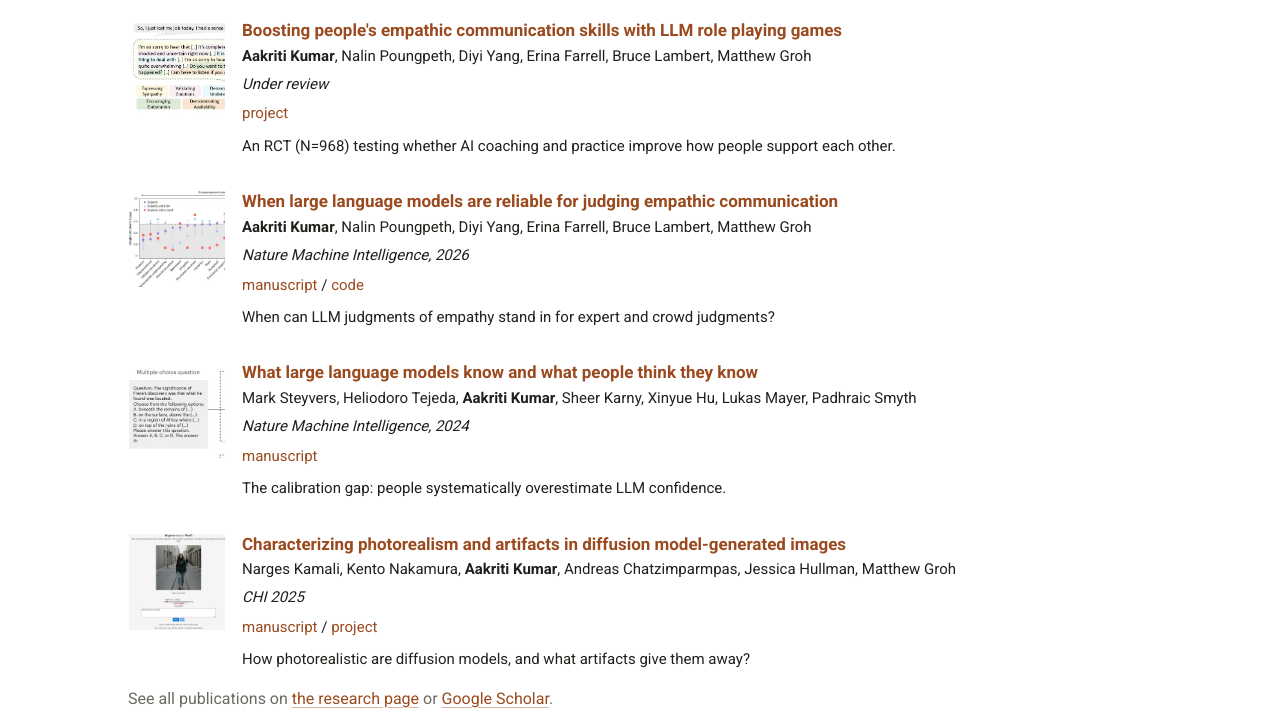
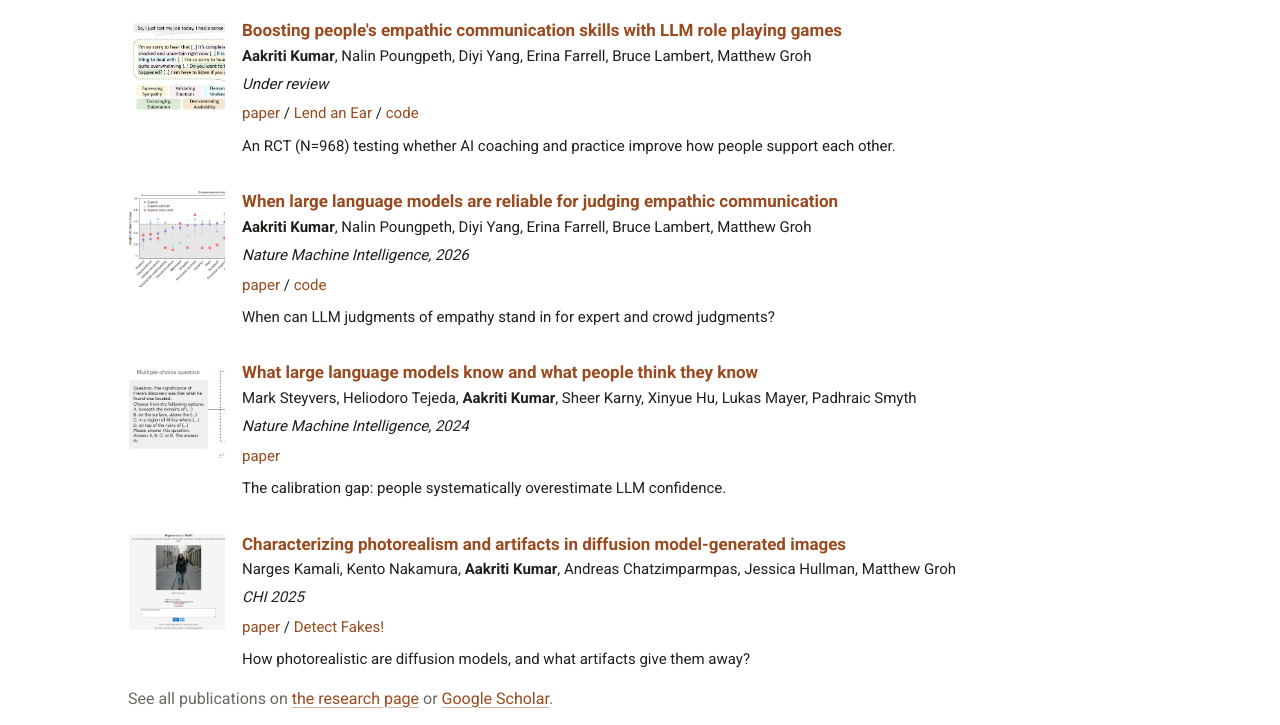
Before and after one commit to aakriti1kumar/aakriti1kumar.github.io, a Jekyll site: the page built from index.md, in a window 1280 px wide. Shown: the part 775-1500 px from the top of the page. Built offline with Jekyll 4.4.1, drawn with Linux system fonts in a browser that asks for light colours; Markdown is read by kramdown in place of the engine named in the settings.

Commit message:
Revise links and text labels in selected_work.yml
Updated links and text labels in selected_work.yml to reflect 'paper' instead of 'manuscript' and added new project links.

```diff
--- a/_data/selected_work.yml
+++ b/_data/selected_work.yml
@@ -16,8 +16,12 @@
   figure_alt: "Annotated conversation showing empathic and misattuned responses to someone who lost their job"
   blurb: "An RCT (N=968) testing whether AI coaching and practice improve how people support each other."
   links:
-    - text: "project"
+    - text: "paper"
+      url: "https://arxiv.org/abs/2603.15245"
+    - text: "Lend an Ear"
       url: "https://human-ai-collaboration-lab.kellogg.northwestern.edu/rpg"
+    - text: "code"
+      url: "https://github.com/aakriti1kumar/replication-data-and-code-practicing-with-llms-cultivates-human-empathic-communication"
 
 - title: "When large language models are reliable for judging empathic communication"
   link: "https://www.nature.com/articles/s42256-025-01169-6"
@@ -27,7 +31,7 @@
   figure_alt: "Inter-rater reliability (weighted Cohen's kappa) of experts, LLMs, and crowds across empathy subcomponents"
   blurb: "When can LLM judgments of empathy stand in for expert and crowd judgments?"
   links:
-    - text: "manuscript"
+    - text: "paper"
       url: "https://www.nature.com/articles/s42256-025-01169-6"
     - text: "code"
       url: "https://github.com/aakriti1kumar/replication-data-and-code-when-LLMs-reliable-empathic-communication"
@@ -40,7 +44,7 @@
   figure_alt: "Diagram of how people estimate an LLM's confidence from its answers and explanations"
   blurb: "The calibration gap: people systematically overestimate LLM confidence."
   links:
-    - text: "manuscript"
+    - text: "paper"
       url: "https://www.nature.com/articles/s42256-024-00976-7"
 
 - title: "Characterizing photorealism and artifacts in diffusion model-generated images"
@@ -51,7 +55,7 @@
   figure_alt: "Screenshot of the AI-generated or Real experiment interface"
   blurb: "How photorealistic are diffusion models, and what artifacts give them away?"
   links:
-    - text: "manuscript"
+    - text: "paper"
       url: "https://dl.acm.org/doi/full/10.1145/3706598.3713962"
-    - text: "project"
+    - text: "Detect Fakes!"
       url: "https://detectfakes.kellogg.northwestern.edu/"
```
